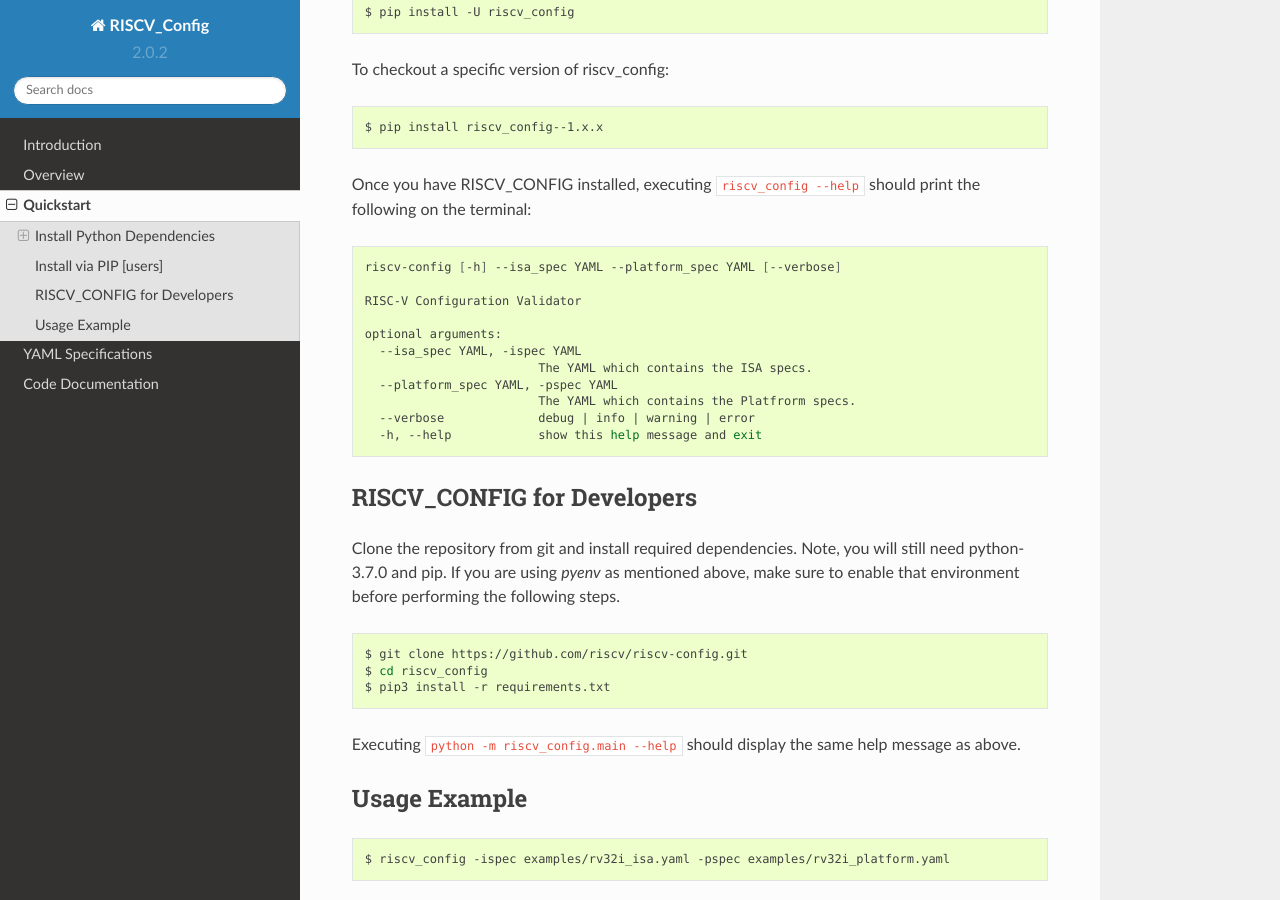
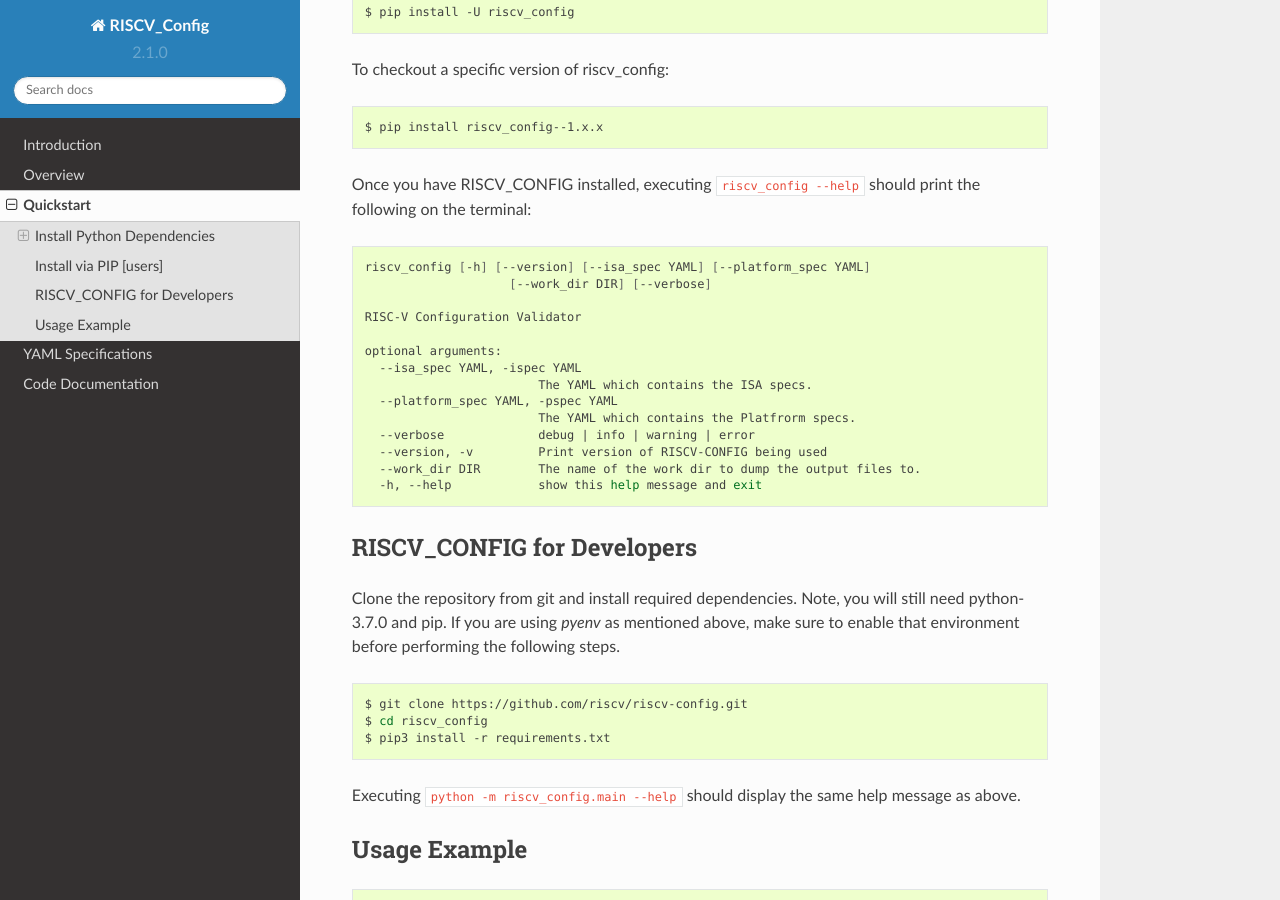
Before and after one commit to riscv-software-src/riscv-config, a Sphinx documentation site: the page built from docs/source/quickstart.rst, in a window 1280 px wide and 900 px high, scrolled down 1407 px. Built offline with Sphinx 7.4.7 and the Read the Docs theme 2.0.0, drawn with Linux system fonts in a browser that asks for light colours.

Commit message:
Added version argument and documentation. "Fixes #24."

```diff
--- a/docs/source/quickstart.rst
+++ b/docs/source/quickstart.rst
@@ -78,7 +78,8 @@
 
 .. code-block:: bash
 
-    riscv-config [-h] --isa_spec YAML --platform_spec YAML [--verbose]
+    riscv_config [-h] [--version] [--isa_spec YAML] [--platform_spec YAML]
+                        [--work_dir DIR] [--verbose]
 
     RISC-V Configuration Validator
 
@@ -88,9 +89,9 @@
       --platform_spec YAML, -pspec YAML
                             The YAML which contains the Platfrorm specs.
       --verbose             debug | info | warning | error
+      --version, -v         Print version of RISCV-CONFIG being used
+      --work_dir DIR        The name of the work dir to dump the output files to.
       -h, --help            show this help message and exit
-
-
 
 RISCV_CONFIG for Developers
 ===========================
--- a/riscv_config/__init__.py
+++ b/riscv_config/__init__.py
@@ -1,3 +1,3 @@
 from pkgutil import extend_path
 __path__ = extend_path(__path__, __name__)
-__version__ = "2.0.2"
+__version__ = "2.1.2"
```
Also changed, not shown: CHANGELOG.md (+7 -0 lines), 3 other files.
